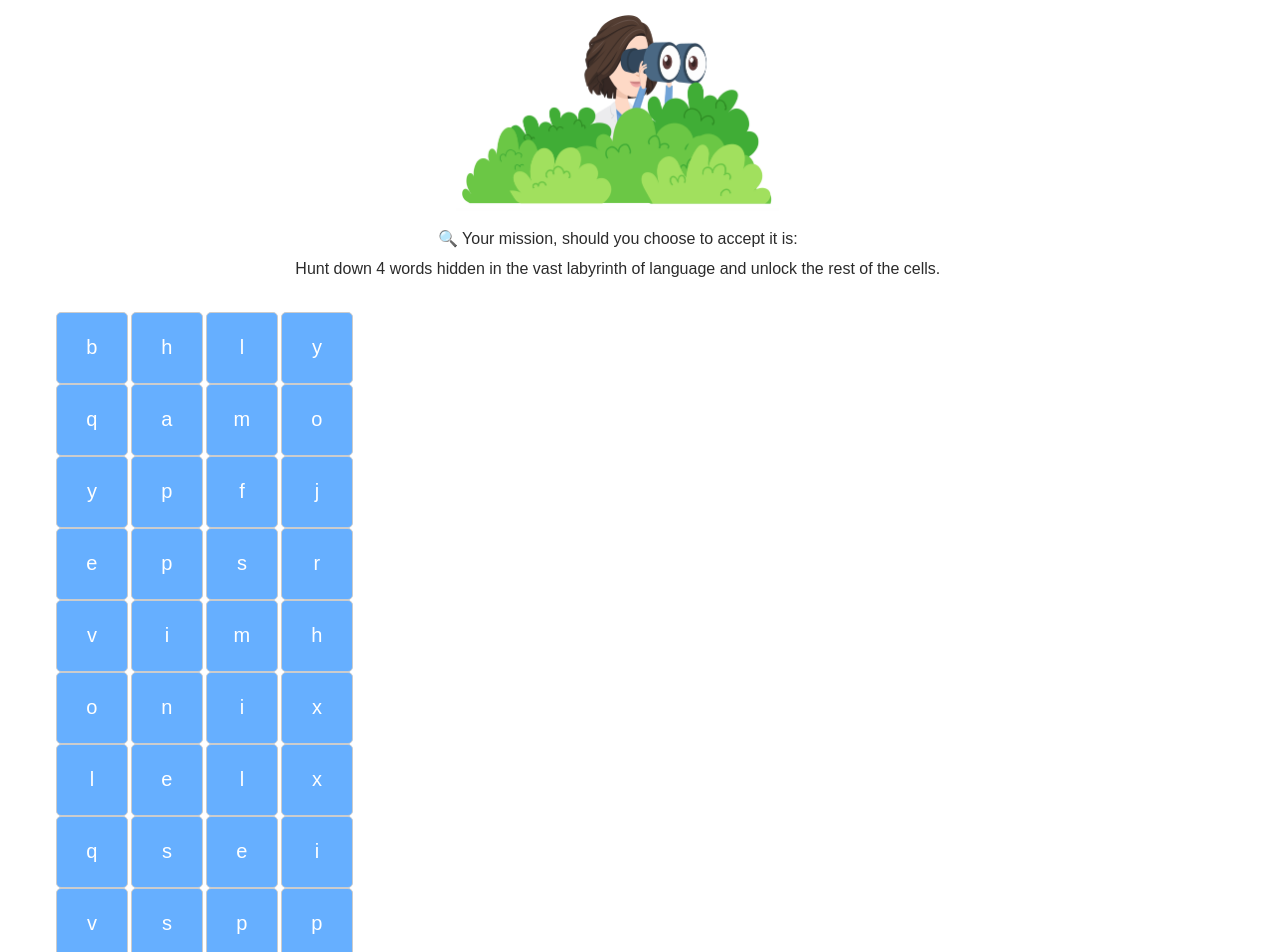
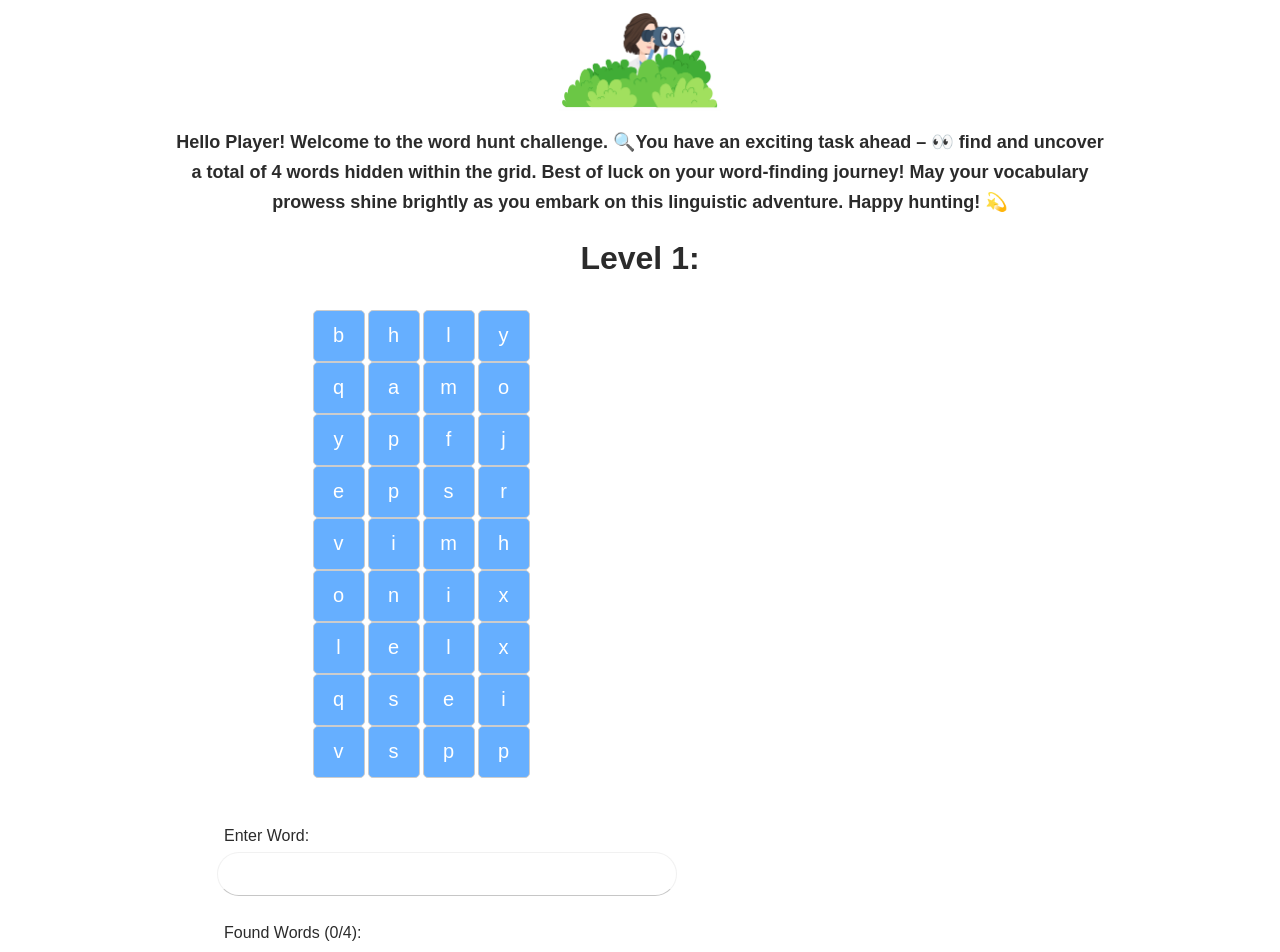
Before and after one commit to adelajoldic/mental-health-app-fe, an Angular app: page /words-game in a window 1280 px wide. Shown: the part 60-1012 px from the top of the page. Built offline with nearby package versions, Linux system fonts and the light colour scheme.

Commit message:
Words-Game Updated

```diff
--- a/src/app/components/features/words-game/words-game.component.css
+++ b/src/app/components/features/words-game/words-game.component.css
@@ -1,6 +1,11 @@
+.content {
+  max-width: 1000px;
+  margin: 0 auto;
+}
+
 #game-container {
   display: grid;
-  grid-template-columns: repeat(12, 70px);
+  grid-template-columns: repeat(12, 50px);
   gap: 5px;
   /*border: 1px solid #202020F2;*/
   /*border-radius: 20px;*/
@@ -11,19 +16,23 @@
 
 img{
   max-width: 100%;
-  height: 200px;
+  height: 100px;
   margin-bottom: -2%;
 }
+
+.mission{
+  font-size: 18px;
+  font-weight: bold;
+}
+
 .message{
   text-align: center;
   line-height: 30px;
-  margin: auto auto 2% 25%;
-
 }
 
 .cell {
-  width: 70px;
-  height: 70px;
+  width: 50px;
+  height: 50px;
   text-align: center;
   vertical-align: middle;
   border: 1px solid #ccc;
@@ -42,14 +51,29 @@ ul {
   padding: 0;
 }
 
+
+found-words-counter{
+  margin-bottom: 5px;
+  margin-right: 10px;
+  color: #202020F2;
+  margin-left: 5px;
+  font-weight: lighter;
+  padding: 2px;
+  font-size: 15px;
+}
+
+.word-input-container, button {
+  margin-left: 5%;
+}
+
 .word-input-container {
   display: flex;
   flex-direction: column;
   align-items: flex-start;
-  margin-top: 2%;
+  margin-top: 4%;
 }
 
-.word-input-container label {
+.word-input-container label, p {
   margin-bottom: 5px;
   margin-right: 10px;
   color: #202020F2;
@@ -69,11 +93,11 @@ ul {
   border: 0.2px solid #5D5D5D16;
   border-bottom: 0.1px solid #5D5D5D59;
   border-radius: 30px;
-  width: 30%;
+  width: 50%;
 }
 
 button{
-  width: 170px;
+  width: 50%;
 }
 
 .word-search-container {
--- a/src/app/components/features/words-game/words-game.component.html
+++ b/src/app/components/features/words-game/words-game.component.html
@@ -4,22 +4,17 @@
     <div id="main-container">
       <div class="message">
         <img src="assets/Find.png">
-          <p class="mission" *ngIf="foundWords.length === 0 && !errorMessage && !congratulatoryMessage">
-            🔍 Your mission, should you choose to accept it is:
-            <br class="find-words"> Hunt down {{ wordsToFind.length }} words hidden in the vast labyrinth of language and unlock the rest of the cells.
-<!--            <br>⏰ Tick-tock, the clock is already racing against you! 🚨-->
-          </p>
+        <h4 class="mission" *ngIf="foundWords.length === 0 && !errorMessage && !congratulatoryMessage">
+          Hello Player! Welcome to the word hunt challenge. 🔍You have an exciting task ahead – 👀 find and uncover a
+          total of {{ wordsToFind.length }} words hidden within the grid. Best of luck on your word-finding journey!
+          May your vocabulary prowess shine brightly as you embark on this linguistic adventure. Happy hunting! 💫
+        </h4>
       </div>
       <div class="message">
-<!--          <div *ngIf="foundWords.length > 0">-->
-<!--            <p class="time" *ngIf="congratulatoryMessage && displayTimeTaken">Time taken: {{ elapsedTime }} seconds</p>-->
-<!--          </div>-->
         <div *ngIf="congratulatoryMessage || foundWords.length > 0">
           <div *ngIf="congratulatoryMessage">{{ congratulatoryMessage }}</div>
         </div>
-<!--            <p *ngIf="!(congratulatoryMessage && displayTimeTaken)">-->
-<!--              Time elapsed: {{ timer }} seconds-->
-<!--            </p>-->
+        <h2 class="level-title">Level {{ currentLevel }}:</h2> <!-- Display the level number as a title -->
       </div>
       <div id="game-container">
         <div *ngFor="let row of grid; let i = index" class="row">
@@ -31,12 +26,13 @@
       <div class="word-input-container">
         <label for="wordInput">Enter Word:</label>
         <input type="text" id="wordInput" [(ngModel)]="userInput" (keyup.enter)="checkWord()" />
+        <p>Found Words ({{ foundWords.length }}/{{ wordsToFind.length }}):</p>
       </div>
       <button (click)="checkWord()">Check Word</button>
       <div class="word-search-container">
         <div class="found-words-container">
           <div *ngIf="errorMessage">{{ errorMessage }}</div>
-            <p>Found Words ({{ foundWords.length }}/{{ wordsToFind.length }}):</p>
+<!--          <p>Found Words ({{ foundWords.length }}/{{ wordsToFind.length }}):</p>-->
           <ul>
             <li *ngFor="let foundWord of foundWords">{{ foundWord }}</li>
           </ul>
--- a/src/app/components/features/words-game/words-game.component.ts
+++ b/src/app/components/features/words-game/words-game.component.ts
@@ -9,9 +9,11 @@ export class WordsGameComponent {
   // Define words for each level
   levels: { [key: number]: string[] } = {
     1: ['love', 'smile', 'happiness', 'joy'],
-    2: ['harmony', 'gratitude', 'joyful', 'soft', 'hopeful', 'bliss', 'empower', 'success'],
-    3: ['positive', 'compassion', 'cherish', 'empathy', 'optimistic', 'kind', 'sweet', 'fun', 'safe', 'free', 'nice', 'wise']
+    2: ['harmony', 'gratitude', 'joyful', 'soft', 'hopeful', 'bliss'],
+    3: ['positive', 'compassion', 'cherish', 'empathy', 'optimistic', 'kind', 'sweet', 'fun', 'safe', 'free']
   };
+  // , 'empower', 'success'],
+  // , 'nice', 'wise'
 
   // Set default level to 1
   currentLevel: number = 1;
```
Lines whose indentation alone changed are shown as unchanged.
